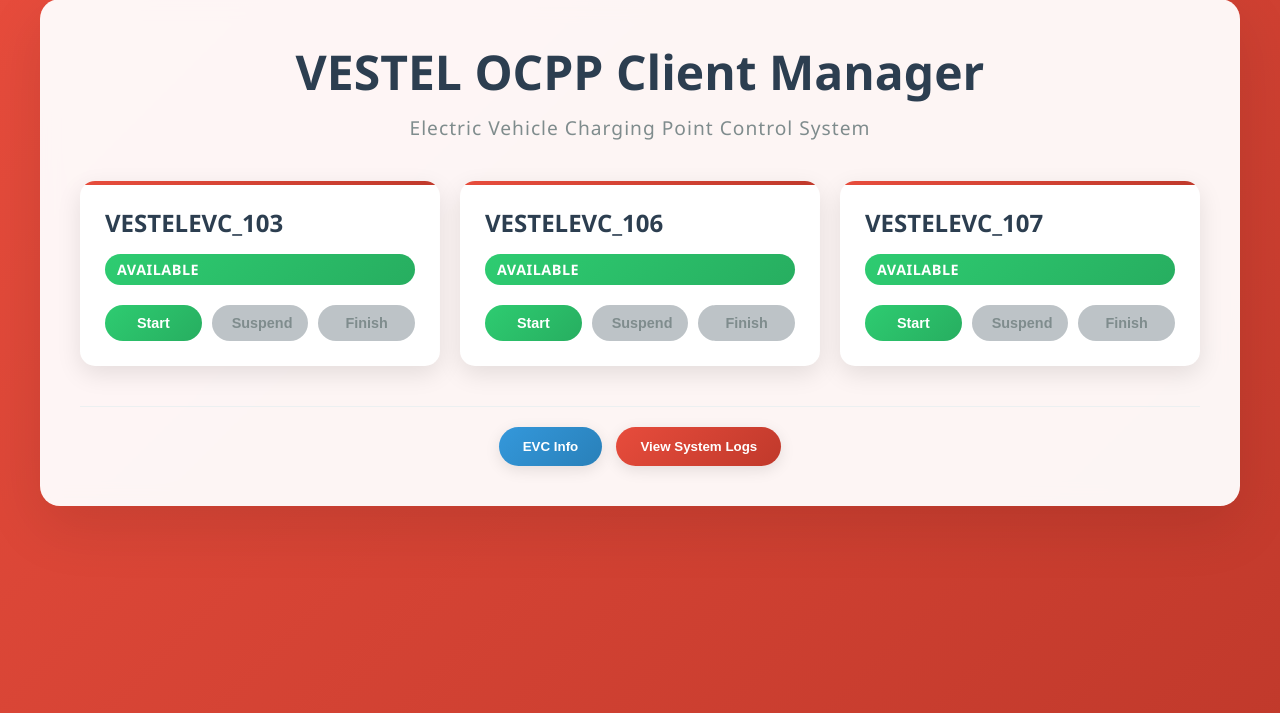
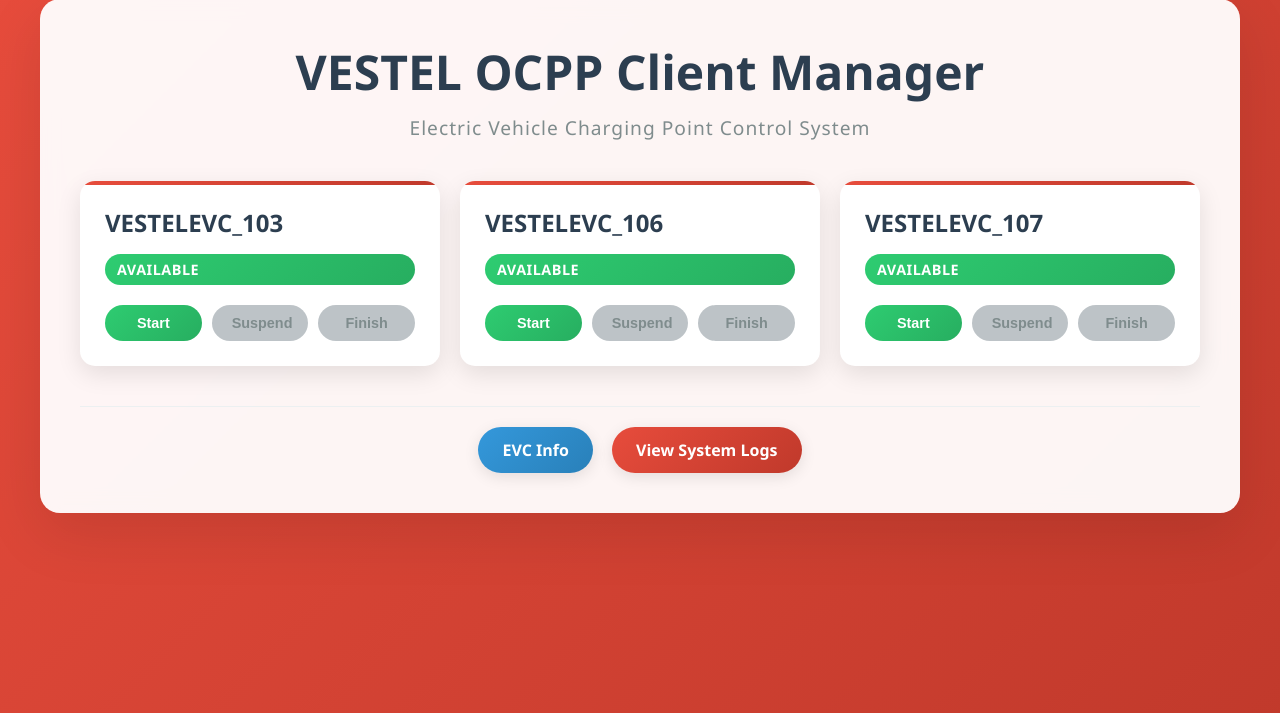
Before and after one commit to sylaork/Vestel-EVC-OCPP1.6J-Client-Server-Simulator, a Flask app: page / in a window 1280 px wide. Shown: the part 21-734 px from the top of the page. Run offline with Flask 3, Linux system fonts and the light colour scheme; data comes from the database, SQL or seed files in the repository.

Commit message:
Add files via upload

```diff
--- a/frontend/templates/index.html
+++ b/frontend/templates/index.html
@@ -400,6 +400,9 @@
             <div class="panel-content" id="logs-content">Loading...</div>
         </div>
 
+
+        <!--
+
         <div class="footer">
             <button id="info-btn" class="nav-link" onclick="togglePanel('info')" style="background: linear-gradient(135deg, #3498db, #2980b9);">
                 EVC Info
@@ -408,6 +411,18 @@
                 View System Logs
             </button>
         </div>
+
+        -->
+
+        <div class="footer">
+            <a href="/evc-info" class="nav-link" style="background: linear-gradient(135deg, #3498db, #2980b9); margin-right: 10px;">
+                EVC Info
+            </a>
+            <a href="/logs" class="nav-link">
+                View System Logs
+            </a>
+        </div>
+
     </div>
 
     <script>
@@ -495,7 +510,7 @@
                 loadClients();
             }
         }
-
+    /*
         let logsInterval = null; // eklendi
         let infoInterval = setInterval(()=>{
             if(activePanel=='info'){
@@ -528,7 +543,7 @@
                 activePanel = type;
             }
         }
-
+    */
         // EVC Info functions
         function formatTime(timestamp) {
             if (!timestamp) return 'Never';
```
